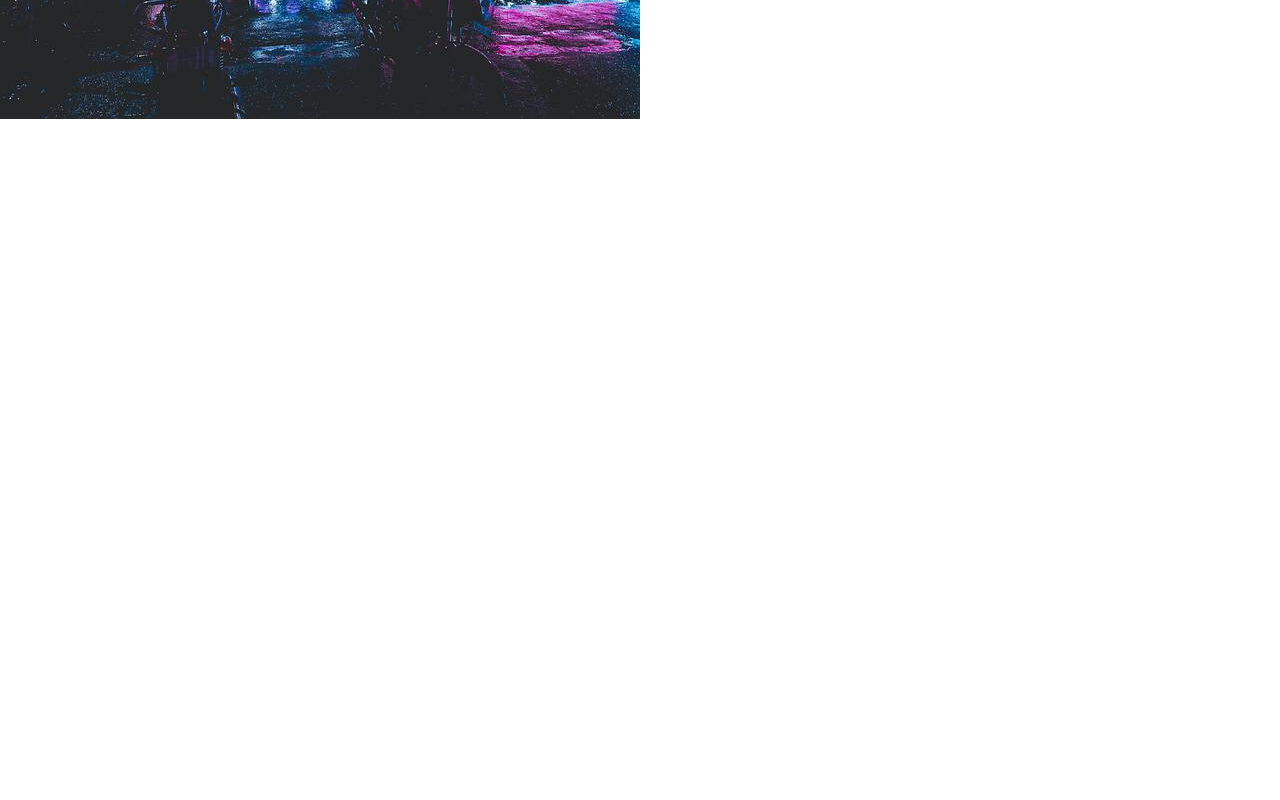
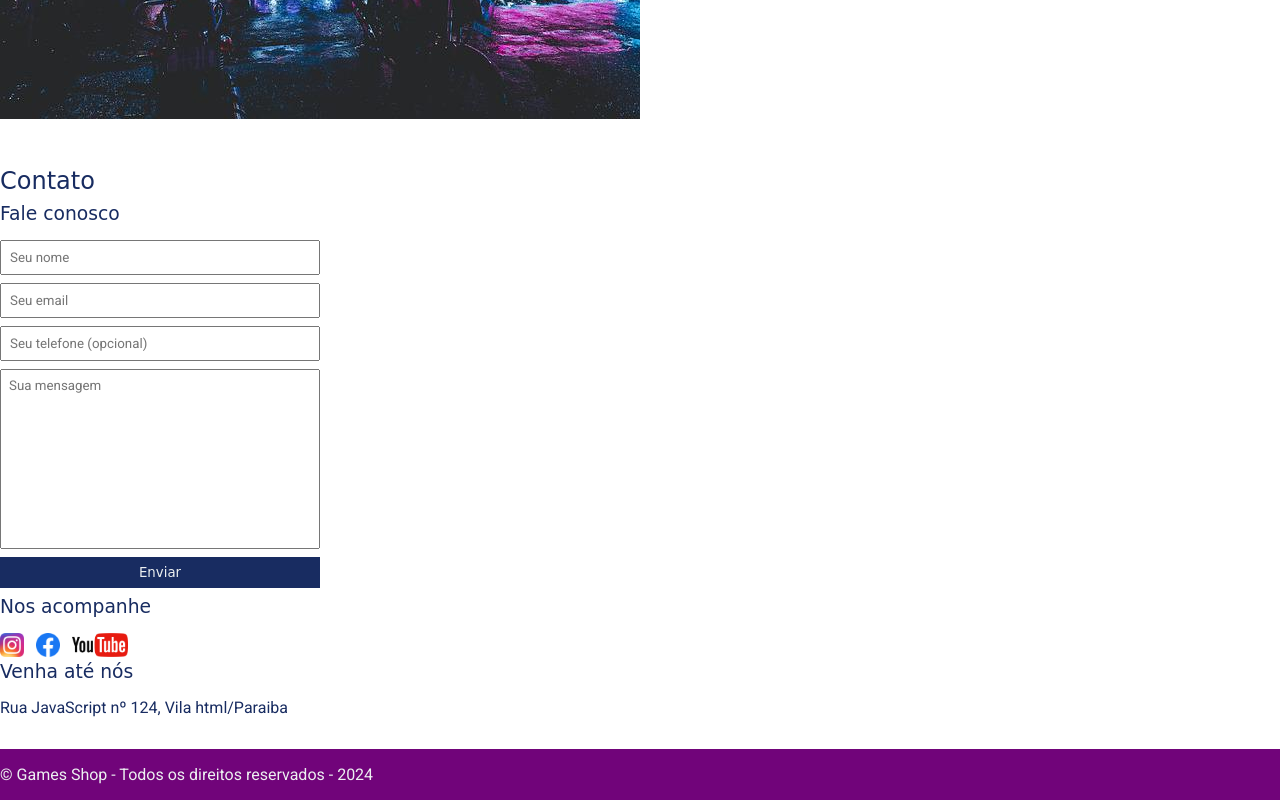
Before and after one commit to nascimentofilipe/curso_ebac_frontend, a plain HTML site: page index.html in a window 1280 px wide. Shown: the part 455-1255 px from the top of the page. Before the commit the page ends 800 px from the top, so only its background shows below. Drawn offline with Linux system fonts and the light colour scheme.

Commit message:
feat: finishing first-project

```diff
--- a/assets/main.css
+++ b/assets/main.css
@@ -5,11 +5,16 @@
 }
 
 header,
-section h2 {
+section h2,
+section h3,
+form button {
   font-family: 'Bungee', cursive;
+  font-weight: normal;
 }
 
-body {
+body,
+input,
+textarea {
   font-family: 'Roboto', sans-serif;
 }
 
@@ -17,11 +22,6 @@ header {
   padding: 16px;
   background-color: #182c61;
   color: #ecf0fe;
-}
-
-header h1,
-section h2 {
-  font-weight: normal;
 }
 
 header nav li {
@@ -80,3 +80,65 @@ section p {
 .store-front {
   margin-right: 32px;
 }
+
+.social-links img {
+  height: 24px;
+}
+
+.social-links li {
+  display: inline;
+  margin-right: 8px;
+}
+
+.social-links li a {
+  text-decoration: none;
+}
+
+#contact .container {
+  display: block;
+}
+
+.contact-methods {
+  display: flex;
+  justify-content: space-between;
+}
+
+form input,
+form textarea,
+form button {
+  display: block;
+  width: 320px;
+  margin-bottom: 8px;
+  padding: 8px;
+}
+
+form textarea {
+  resize: none;
+  height: 180px;
+}
+
+section h3 {
+  margin-bottom: 16px;
+}
+
+form button {
+  background-color: #182c61;
+  color: #ecf0f1;
+  border: none;
+  cursor: pointer;
+}
+
+form button:hover {
+  background-color: #5578d8;
+}
+
+input:focus,
+textarea:focus {
+  outline-color: #71047a;
+}
+
+footer {
+  background-color: #71047a;
+  color: #ecf0f1;
+  padding: 16px 0;
+}
--- a/index.html
+++ b/index.html
@@ -18,16 +18,16 @@
       <nav>
         <ul>
           <li>
-            <a href="#">Sobre a loja</a>
+            <a href="#about">Sobre a loja</a>
           </li>
           <li>
-            <a href="#">Contato</a>
+            <a href="#contact">Contato</a>
           </li>
         </ul>
       </nav>
     </div>
   </header>
-  <section>
+  <section id="about">
     <div class="container">
       <img class="store-front" src="./assets/images/loja.jpg" alt="fachada games shop">
       <div>
@@ -46,6 +46,57 @@
       </div>
     </div>
   </section>
+  <section id="contact">
+    <div class="container">
+      <h2>Contato</h2>
+      <div id="contact-methods">
+        <div>
+          <h3>Fale conosco</h3>
+          <form>
+            <input type="text" placeholder="Seu nome" required />
+            <input type="email" placeholder="Seu email" required />
+            <input type="tel" placeholder="Seu telefone (opcional)" />
+            <textarea placeholder="Sua mensagem" required></textarea>
+            <button type="submit">Enviar</button>
+          </form>
+        </div>
+        <div>
+          <h3>Nos acompanhe</h3>
+          <ul class="social-links">
+            <li>
+              <a href="#" title="Siga-nos no Instagram">
+                <img src="./assets/images/instagram.png" alt="logo-insta" />
+              </a>
+            </li>
+            <li>
+              <a href="#" title="Siga-nos no Facebook">
+                <img src="./assets/images/facebook.png" alt="logo-facebook" />
+              </a>
+            </li>
+            <li>
+              <a href="#" title="Visite nosso canal no YouTube">
+                <img src="./assets/images/youtube.png" alt="logo-youtube" />
+              </a>
+            </li>
+          </ul>
+        </div>
+        <div>
+          <h3>Venha até nós</h3>
+          <p>
+            Rua JavaScript nº 124, Vila html/Paraiba
+          </p>
+        </div>
+      </div>
+    </div>
+  </section>
+
+  <footer>
+    <div class="container">
+      <p>
+        &copy; Games Shop - Todos os direitos reservados - 2024
+      </p>
+    </div>
+  </footer>
 </body>
 
 </html>
```
